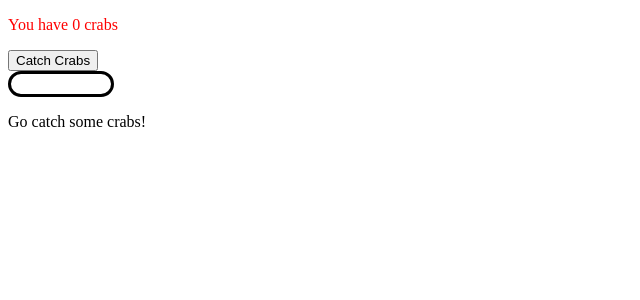
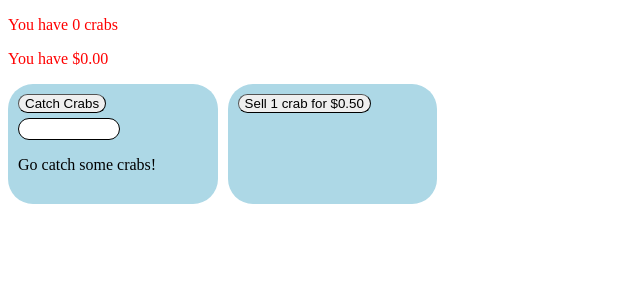
Before and after one commit to salamander77712/Crab-App, a Nuxt app: page / in a window 1280 px wide. Shown: the top 300 px of the page, without its empty margins (0-640 px from the left). Built offline with nearby package versions, Linux system fonts and the light colour scheme.

Commit message:
Added ability to sell crabs at a fluctuating price

```diff
--- a/components/CrabCatchButton.vue
+++ b/components/CrabCatchButton.vue
@@ -11,12 +11,6 @@ let progressState:Ref = ref("initial");
 function resetTimer(){
     canCatch = true;
     progressState.value = "initial";
-}
-function catchCrabs(){
-    if(canCatch){
-        canCatch = false;
-        setTimeout(resetTimer, coolDownTime)
-        progressState.value = "running";
     let crabPower:number = Math.random();
     if(crabPower >= criticalSuccessMin){
         crabs.value += criticalSuccessValue;
@@ -29,6 +23,12 @@ function catchCrabs(){
     else{
         crabCatchMessage.value = "You failed to catch any crabs..."
     }
+}
+function catchCrabs(){
+    if(canCatch){
+        canCatch = false;
+        setTimeout(resetTimer, coolDownTime)
+        progressState.value = "running";
     }
 }
 </script>
@@ -43,4 +43,9 @@ function catchCrabs(){
 div {
     width: 100px;
 }
+button {
+    border-radius: 15px;
+    margin-bottom: 5px;;
+    border-width: 1px;
+}
 </style>
--- a/components/CrabManager.vue
+++ b/components/CrabManager.vue
@@ -1,14 +1,32 @@
 <script setup lang="ts">
-const crabs = useState('crabs', () => 0)
+const crabs:Ref = useState('crabs', () => 0);
+const money:Ref = useState('money', () => 0);
 </script>
 
 <template>
-<p>You have {{ crabs }} crabs</p>
+<div>
+    <p>You have {{ crabs }} crabs</p>
+    <p>You have ${{ money.toFixed(2) }}</p>
+</div>
+<div class="section">
 <CrabCatchButton />
+</div>
+<div class="section">
+<CrabSellButton />
+</div>
 </template>
 
 <style scoped>
 p {
     color: red;
 }
+div.section {
+    float: left;
+    width: 15%;
+    border-radius: 25px;
+    background-color: lightblue;
+    height: 100px;
+    margin-right: 10px;
+    padding: 10px;
+}
 </style>
--- /dev/null
+++ b/components/CrabSellButton.vue
@@ -0,0 +1,38 @@
+<script setup lang="ts">
+const crabs:Ref = useState('crabs');
+const money:Ref = useState('money');
+let sellPrice:Ref = ref(0.5);
+const minPrice:number = 0.5;
+const maxPrice:number = 1.5;
+const maxChange:number = 0.1;
+const priceChangeInterval:number = 1000;
+function changePrice(){
+    sellPrice.value += (Math.random() * 2 * maxChange) - maxChange;
+    if(sellPrice.value < minPrice){
+        sellPrice.value = minPrice;
+    }
+    else if(sellPrice.value > maxPrice){
+        sellPrice.value = maxPrice;
+    }
+    console.log(sellPrice.value)
+}
+onMounted(()=> setInterval(changePrice, priceChangeInterval));
+function sellCrab(){
+    if(crabs.value >= 1){
+        crabs.value--;
+        money.value += sellPrice.value;
+    }
+}
+</script>
+
+<template>
+<button @click="sellCrab">Sell 1 crab for ${{ sellPrice.toFixed(2) }}</button>
+</template>
+
+<style scoped>
+button {
+    border-radius: 15px;
+    margin-bottom: 5px;
+    border-width: 1px;
+}
+</style>
--- a/components/ProgressBar.vue
+++ b/components/ProgressBar.vue
@@ -15,6 +15,8 @@ div {
 }
 div.outer {
     border-style: solid;
+    border-width: 1px;
+    background-color: white;
 }
 @keyframes progress {
     from {width: 0%;}
```
Lines whose indentation alone changed are shown as unchanged.
